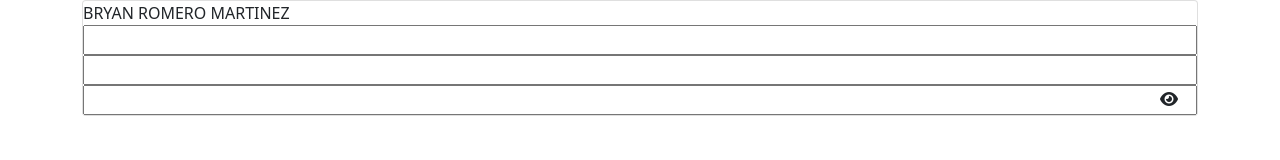
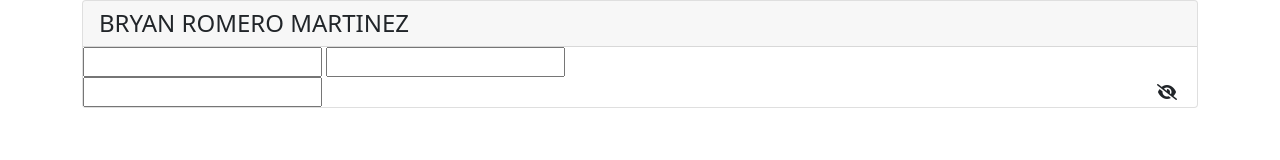
Before and after one commit to bryanromeromtz/Card-Mask, a plain HTML site: page index.html in a window 1280 px wide. Both pictures are taken after a click on the element 1167 px from the left and 98 px from the top of the page. Drawn offline with nearby package versions, Linux system fonts and the light colour scheme.

Commit message:
se termino toda la logica de la aplicacion, falta agregar los estilos

```diff
--- a/index.html
+++ b/index.html
@@ -16,14 +16,16 @@
     <div class="content">
         <div class="container">
             <div class="card">
-                <div class="holder">BRYAN ROMERO MARTINEZ</div>
-                <input type="text" id="card">
-                <input type="text" id="date">
-                <span id="eye">
-                    <i class="fa-solid fa-eye-slash"></i>
-                </span>
-                <div id="sibling"></div>
-                <input type="text" id="cvv">
+                <h4 class="holder card-header">BRYAN ROMERO MARTINEZ</h4>
+                <form class="form">
+                    <input type="text" id="card">
+                    <input type="text" id="date">
+                    <span id="eye">
+                        <i class="fa-solid fa-eye"></i>
+                    </span>
+                    <div id="sibling"></div>
+                    <input type="password" id="cvv">
+                </form>
             </div>
         </div>
     </div>
--- a/main.js
+++ b/main.js
@@ -73,13 +73,14 @@ $cvv.addEventListener('keydown', (e) => {
 
 $eye.addEventListener('click', (e) => {
     let $sibling = document.getElementById('sibling');
-    if ($sibling.nextElementSibling.type === 'text') {
+    if ($sibling.nextElementSibling.type === 'password') {
+        $sibling.nextElementSibling.type = 'text';
+        $eye.firstElementChild.classList.remove('fa-eye');
+        $eye.firstElementChild.classList.add('fa-eye-slash');
+    } else {
         $sibling.nextElementSibling.type = 'password';
         $eye.firstElementChild.classList.remove('fa-eye-slash');
         $eye.firstElementChild.classList.add('fa-eye');
-    } else {
-        $sibling.nextElementSibling.type = 'text';
-        $eye.firstElementChild.classList.add('fa-eye-slash');
     }
 
 
```
